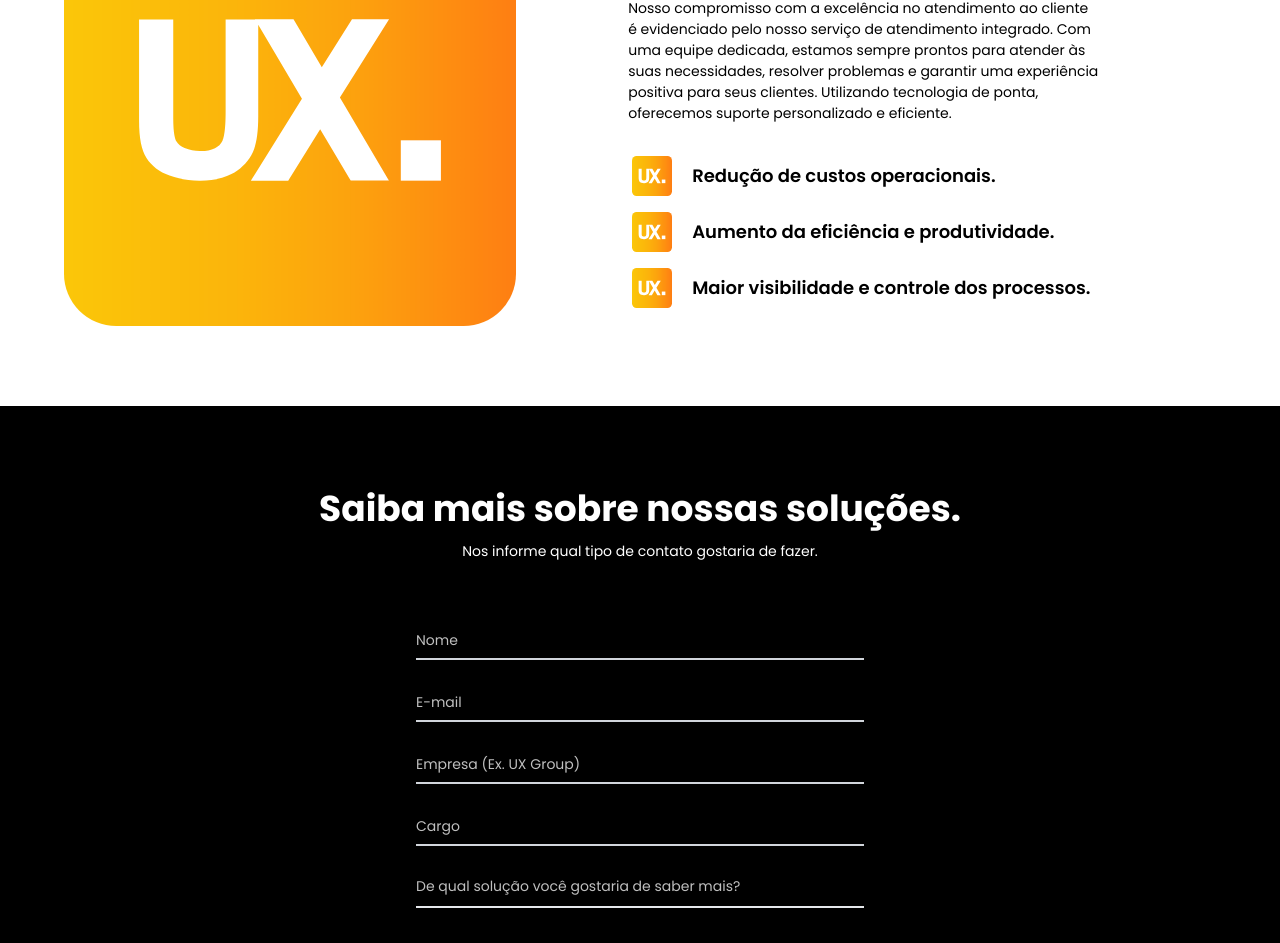
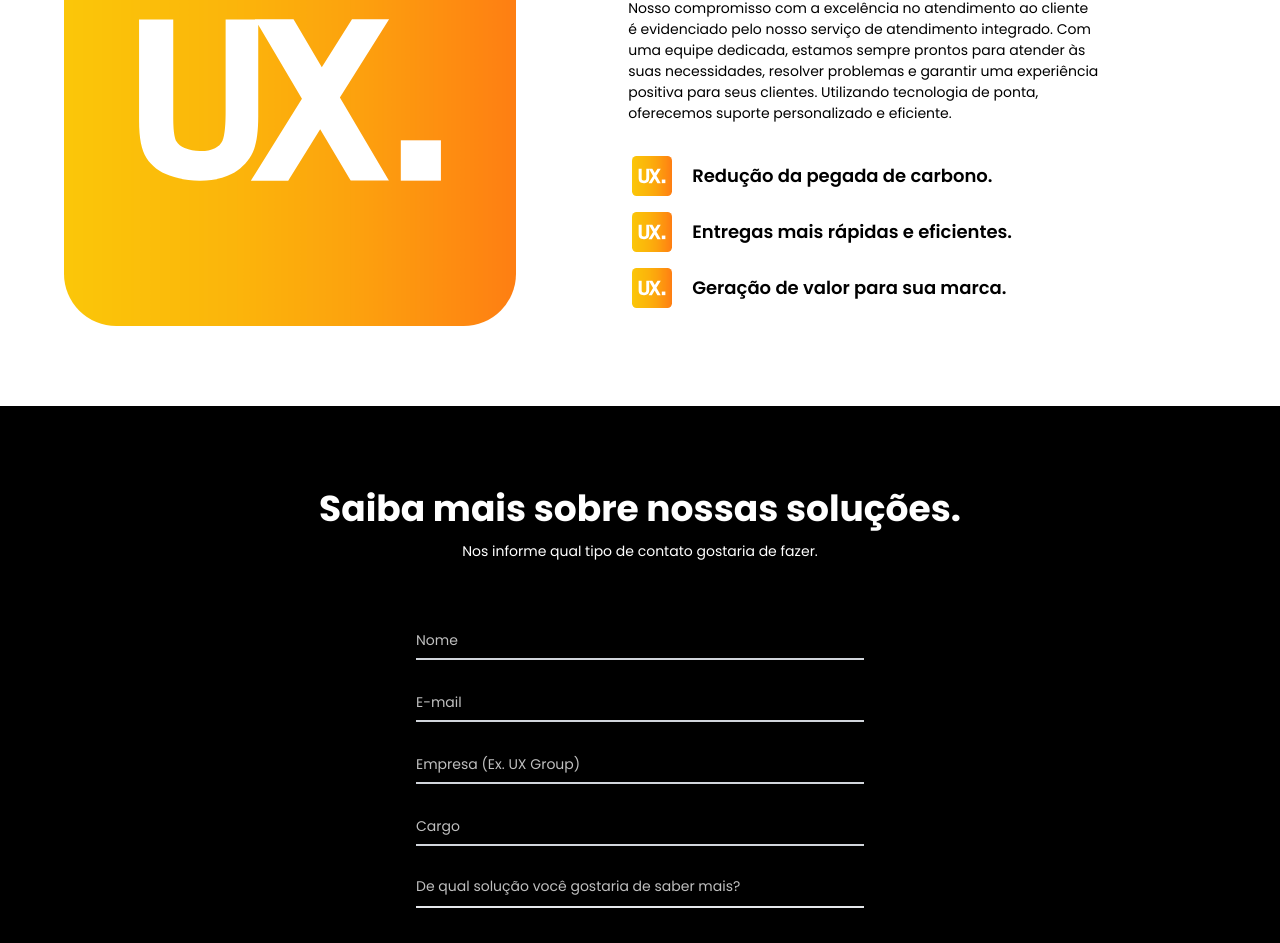
Before and after one commit to uxgroup1/uxgroup2024, a Next.js app: page /torre in a window 1280 px wide. Shown: the part 2362-3305 px from the top of the page. Built offline with nearby package versions, Linux system fonts and the light colour scheme.

Commit message:
Page Torre

```diff
--- a/src/app/torre/page.tsx
+++ b/src/app/torre/page.tsx
@@ -27,16 +27,16 @@ const contentFeaturesOne = [
 ];
 const contentFeaturesTwo = [
   {
-    title: "Redução de custos operacionais.",
+    title: "Redução da pegada de carbono.",
     icons: "",
   },
   {
     title:
-      "Aumento da eficiência e produtividade.",
+      "Entregas mais rápidas e eficientes.",
     icons: "",
   },
   {
-    title: "Maior visibilidade e controle dos processos.",
+    title: "Geração de valor para sua marca.",
     icons: "",
   },
 ];
```
